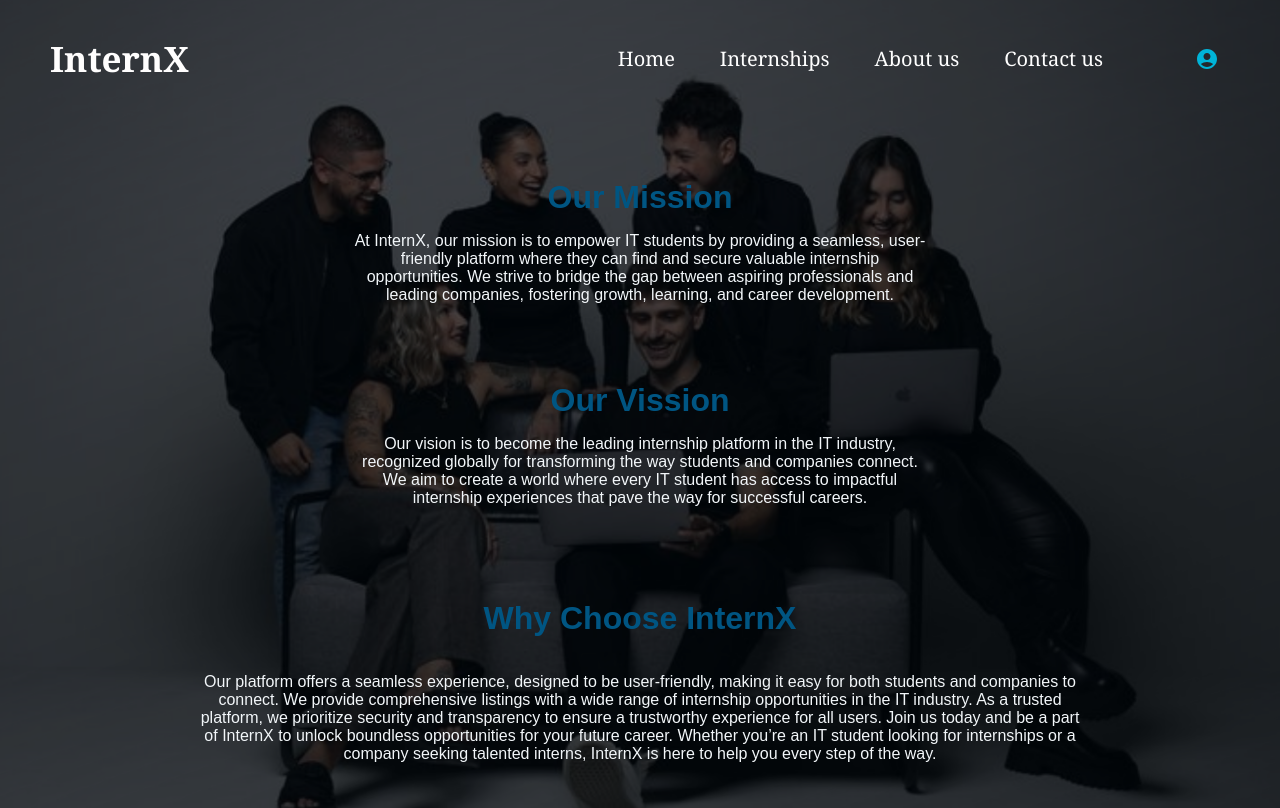
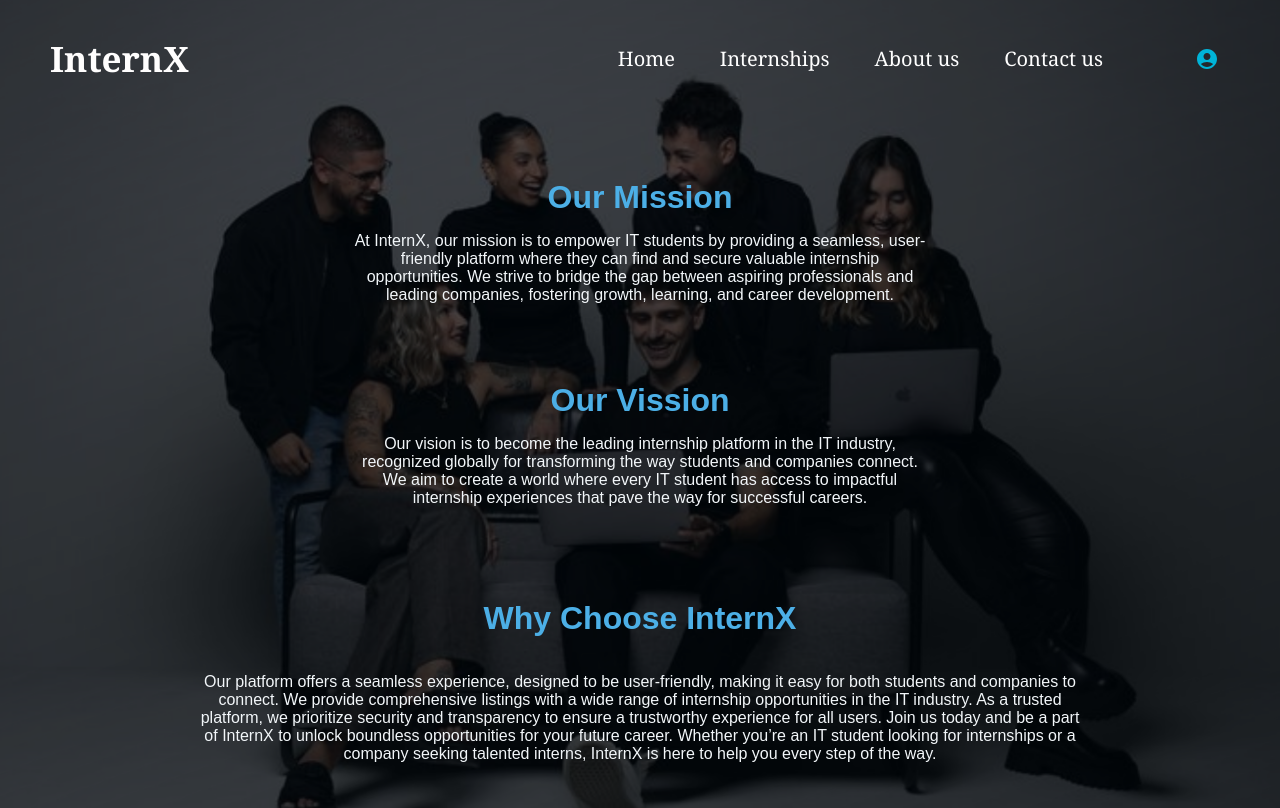
Before and after one commit to KushaRa/InternX_Front, a React (Create React App) app in the folder skillsync/: page /about in a window 1280 px wide. Shown: the top 808 px of the page. Built offline with nearby package versions, Linux system fonts and the light colour scheme; no server answers.

Commit message:
change css in about us page

```diff
--- a/skillsync/src/Pages/AboutUs/AboutUs.css
+++ b/skillsync/src/Pages/AboutUs/AboutUs.css
@@ -42,7 +42,7 @@
  }
 
  .vissioMission h3 {
-    color: #005582;
+    color: #50b4eb;
     text-align: center;
     font-size: 2rem;
     font-weight: 800;
@@ -63,7 +63,8 @@
  }
 
  .whyUs h3 {
-    color: #005582;
+    color: #50b4eb;
+    color:;
     text-align: center;
     font-size: 2rem;
     font-weight: 800;
```
